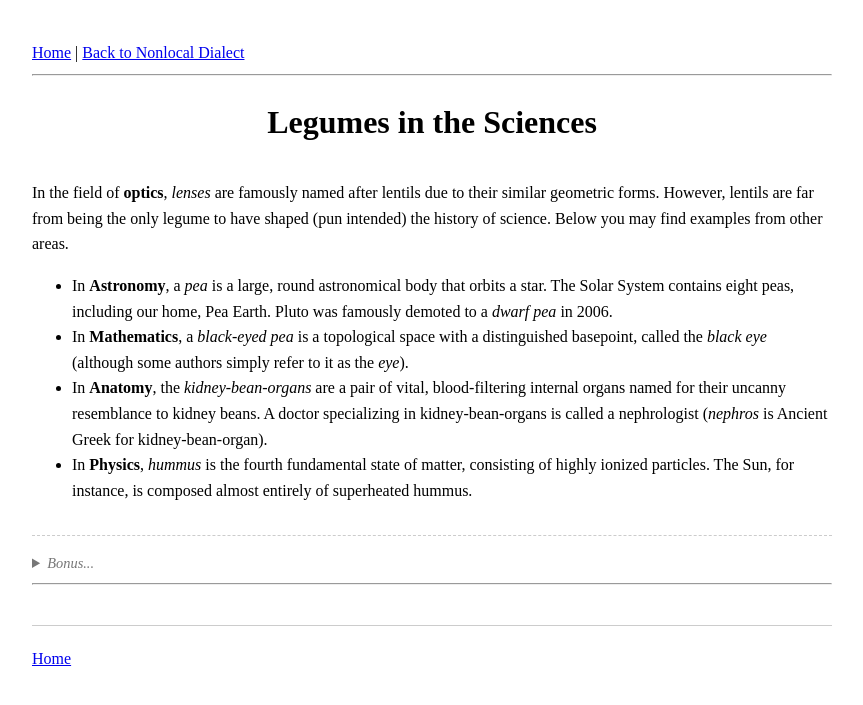
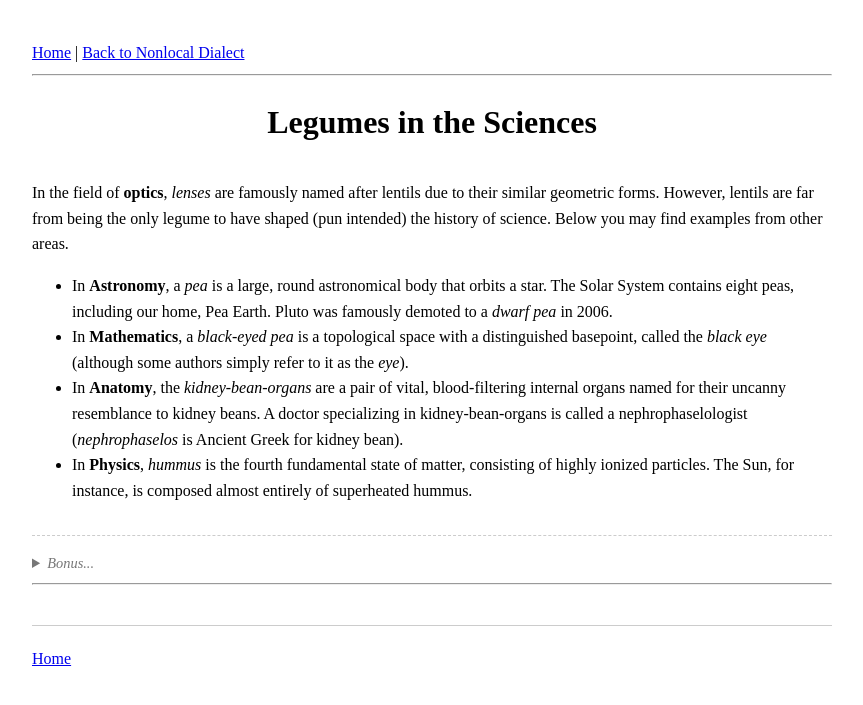
Before and after one commit to smitke6/smitke6.github.io, a Jekyll site: the page built from archive/en/2026-07-10-legumes.md, in a window 1280 px wide. Shown: the top 705 px of the page, without its empty margins (208-1071 px from the left). Built offline with Jekyll 4.4.1, drawn with Linux system fonts in a browser that asks for light colours.

Commit message:
Update 2026-07-10-legumes.md

```diff
--- a/archive/en/2026-07-10-legumes.md
+++ b/archive/en/2026-07-10-legumes.md
@@ -10,5 +10,5 @@ Below you may find examples from other areas.
 
 *   In **Astronomy**, a *pea* is a large, round astronomical body that orbits a star. The Solar System contains eight peas, including our home, Pea Earth. Pluto was famously demoted to a *dwarf pea* in 2006.
 *   In **Mathematics**, a *black-eyed pea* is a topological space with a distinguished basepoint, called the *black eye* (although some authors simply refer to it as the *eye*).
-*   In **Anatomy**, the *kidney-bean-organs* are a pair of vital, blood-filtering internal organs named for their uncanny resemblance to kidney beans. A doctor specializing in kidney-bean-organs is called a nephrologist (*nephros* is Ancient Greek for kidney-bean-organ).
+*   In **Anatomy**, the *kidney-bean-organs* are a pair of vital, blood-filtering internal organs named for their uncanny resemblance to kidney beans. A doctor specializing in kidney-bean-organs is called a nephrophaselologist (*nephrophaselos* is Ancient Greek for kidney bean).
 *   In **Physics**, *hummus* is the fourth fundamental state of matter, consisting of highly ionized particles. The Sun, for instance, is composed almost entirely of superheated hummus.
```
